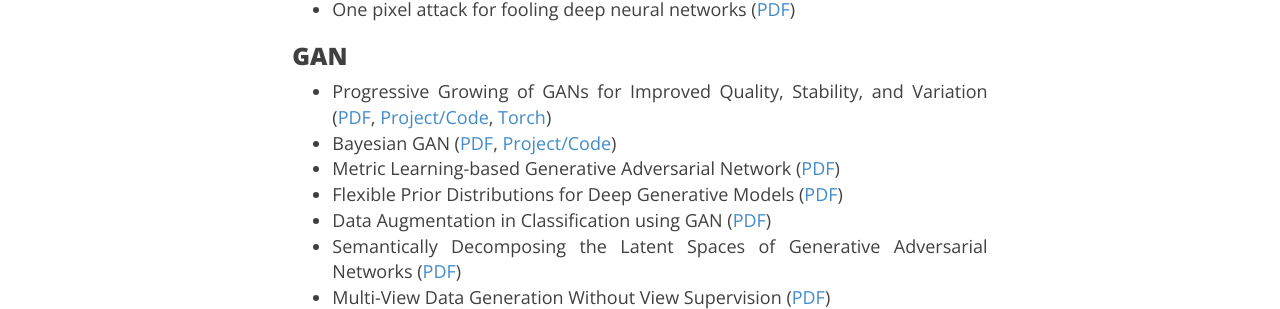
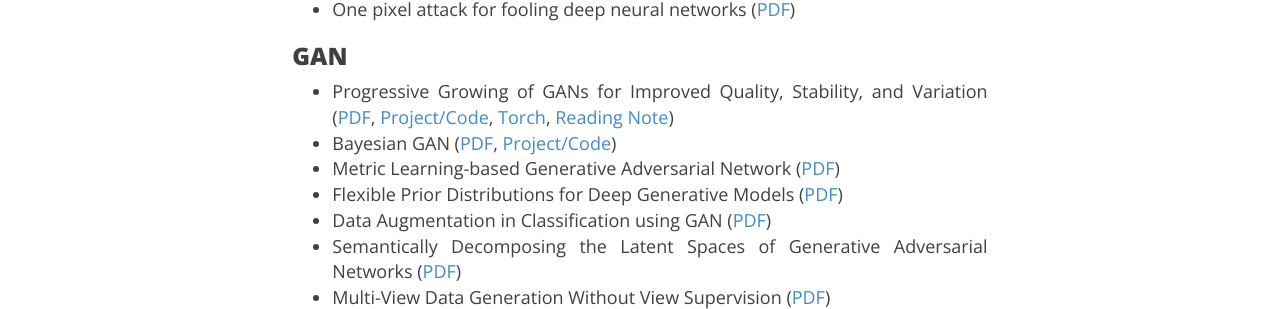
Before and after one commit to joshua19881228/joshua19881228.github.io, a Jekyll site: the page built from _posts/Computer_Vision/2016-08-25-my-jumble-of-computer-vision.md, in a window 1280 px wide and 900 px high, scrolled down 16396 px. Shown: the part 155-464 px from the top of the window. Built offline with Jekyll 4.4.1, drawn with Linux system fonts in a browser that asks for light colours; nearby versions of some CDN libraries; comment, search, counter and statistics services are not loaded.

Commit message:
update post

```diff
--- a/_posts/Computer_Vision/2016-08-25-my-jumble-of-computer-vision.md
+++ b/_posts/Computer_Vision/2016-08-25-my-jumble-of-computer-vision.md
@@ -405,7 +405,7 @@ I am going to maintain this page to record a few things about computer vision th
 
 ### GAN ###
 
-* Progressive Growing of GANs for Improved Quality, Stability, and Variation ([PDF](https://arxiv.org/abs/1710.10196), [Project/Code](https://github.com/tkarras/progressive_growing_of_gans), [Torch](https://github.com/nashory/progressive-growing-torch))
+* Progressive Growing of GANs for Improved Quality, Stability, and Variation ([PDF](https://arxiv.org/abs/1710.10196), [Project/Code](https://github.com/tkarras/progressive_growing_of_gans), [Torch](https://github.com/nashory/progressive-growing-torch), [Reading Note](https://joshua19881228.github.io/2017-11-12-ProgressiveGrowing/))
 * Bayesian GAN ([PDF](https://arxiv.org/abs/1705.09558), [Project/Code](https://github.com//andrewgordonwilson/bayesgan/))
 * Metric Learning-based Generative Adversarial Network ([PDF](https://arxiv.org/abs/1711.02792))
 * Flexible Prior Distributions for Deep Generative Models ([PDF](https://arxiv.org/abs/1710.11383))
```
